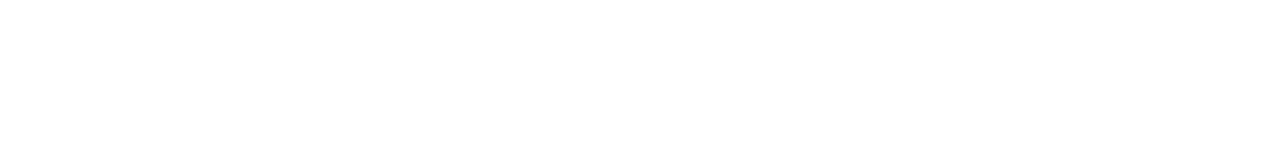
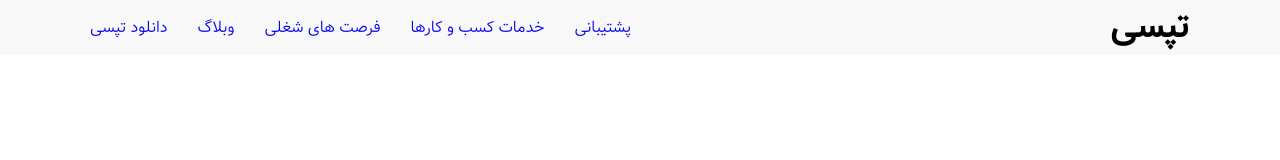
Before and after one commit to mr-fatahi/tapsi, a plain HTML site: page index.html in a window 1280 px wide. Drawn offline with Linux system fonts and the light colour scheme.

Commit message:
navbar is under repair...

```diff
--- a/index.html
+++ b/index.html
@@ -6,5 +6,22 @@
     <link rel="stylesheet" href="/styles/style.css" />
     <title>تپسی</title>
   </head>
-  <body></body>
+  <body>
+    <header class="main-header">
+      <nav class="nav block container">
+        <section class="nav__logo">
+          <h1>تپسی</h1>
+        </section>
+        <section>
+          <ul class="nav__items">
+            <li class="nav__item"><a href="#">پشتیبانی</a></li>
+            <li class="nav__item"><a href="#">خدمات کسب و کارها</a></li>
+            <li class="nav__item"><a href="#">فرصت های شغلی</a></li>
+            <li class="nav__item"><a href="#">وبلاگ</a></li>
+            <li class="nav__item"><a href="#">دانلود تپسی</a></li>
+          </ul>
+        </section>
+      </nav>
+    </header>
+  </body>
 </html>
--- a/styles/style.css
+++ b/styles/style.css
@@ -9,3 +9,43 @@
   list-style: none;
   text-decoration: none;
 }
+/* Root Variables */
+:root {
+  --color-nav: #f8f8f8;
+}
+/* Typography */
+html {
+  font-size: 62.5%;
+}
+body {
+  font-size: 1.6rem;
+}
+h1 {
+  font-size: 3.5rem;
+}
+/* Block & Container */
+.block {
+  padding: 0 2rem;
+}
+.container {
+  max-width: 1140px;
+  margin: 0 auto;
+}
+/* Navbar */
+.main-header {
+  background-color: var(--color-nav);
+}
+.nav {
+  display: flex;
+  justify-content: space-between;
+  align-items: center;
+}
+.nav__items {
+  display: none;
+}
+@media screen and (min-width: 768px) {
+  .nav__items {
+    display: flex;
+    gap: 3rem;
+  }
+}
```
Also changed, not shown: public/images/banner.png (added).
